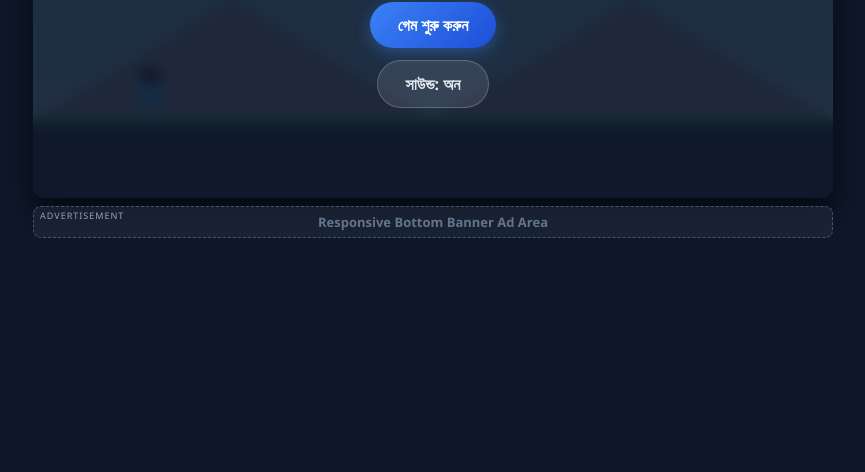
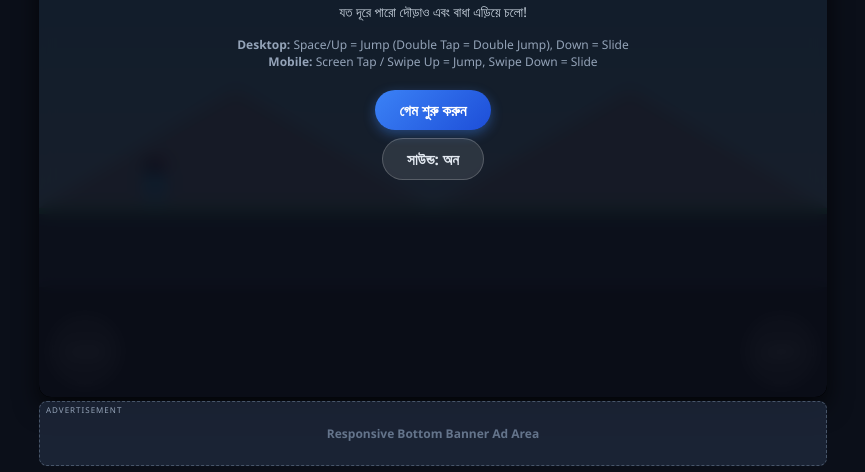
Before and after one commit to arafathossainlimon11/cyber-runner, a plain HTML site: page index.html in a window 1280 px wide. Shown: the part 328-800 px from the top of the page, without its empty margins (207-1072 px from the left). Drawn offline with Linux system fonts and the light colour scheme.

Commit message:
Refactor CSS styles for layout and design updates
Updated various styles in style.css for improved layout and design consistency.

```diff
--- a/style.css
+++ b/style.css
@@ -4,40 +4,54 @@
     padding: 0;
     user-select: none;
     -webkit-user-select: none;
-    font-family: 'Segoe UI', Tahoma, Geneva, Verdana, sans-serif;
+    font-family: 'Segoe UI', Roboto, Helvetica, Arial, sans-serif;
 }
 
 body {
-    background-color: #0f172a;
+    background-color: #0b0f19;
     color: #ffffff;
     display: flex;
-    flex-direction: column;
+    justify-content: center;
     align-items: center;
     min-height: 100vh;
     overflow: hidden;
 }
 
-/* Responsive Ad Container Styles */
+.game-container-outer {
+    width: 100%;
+    max-width: 480px;
+    height: 100vh;
+    display: flex;
+    flex-direction: column;
+    justify-content: space-between;
+    align-items: center;
+    padding: 6px;
+}
+
+/* Ad Containers */
 .ad-container {
     width: 100%;
-    max-width: 800px;
-    background: rgba(30, 41, 59, 0.7);
+    background: rgba(30, 41, 59, 0.8);
     border: 1px dashed #475569;
     border-radius: 8px;
-    margin: 8px 0;
-    padding: 6px;
     text-align: center;
     position: relative;
     z-index: 5;
+    flex-shrink: 0;
 }
 
 .top-ad {
-    height: 60px;
+    height: 55px;
+}
+
+.bottom-ad {
+    height: 65px;
+    margin-top: 4px;
 }
 
 .transition-ad {
-    height: 120px;
-    margin: 15px 0;
+    height: 100px;
+    margin: 12px 0;
     width: 90%;
 }
 
@@ -45,7 +59,7 @@ body {
     position: absolute;
     top: 2px;
     left: 6px;
-    font-size: 9px;
+    font-size: 8px;
     color: #94a3b8;
     letter-spacing: 1px;
 }
@@ -56,7 +70,7 @@ body {
     align-items: center;
     height: 100%;
     color: #64748b;
-    font-size: 13px;
+    font-size: 12px;
     font-weight: 600;
 }
 
@@ -64,18 +78,20 @@ body {
 #gameWrapper {
     position: relative;
     width: 100%;
-    max-width: 800px;
-    height: 450px;
+    flex-grow: 1;
     background: #000;
     border-radius: 12px;
-    box-shadow: 0 20px 30px rgba(0, 0, 0, 0.6);
+    box-shadow: 0 10px 25px rgba(0, 0, 0, 0.7);
     overflow: hidden;
+    display: flex;
+    flex-direction: column;
 }
 
 canvas {
     width: 100%;
     height: 100%;
     display: block;
+    object-fit: contain;
 }
 
 /* UI Overlays */
@@ -93,10 +109,10 @@ canvas {
     flex-direction: column;
     justify-content: center;
     align-items: center;
-    background: rgba(15, 23, 42, 0.88);
-    backdrop-filter: blur(6px);
+    background: rgba(11, 15, 25, 0.92);
+    backdrop-filter: blur(8px);
     z-index: 10;
-    padding: 20px;
+    padding: 16px;
     text-align: center;
 }
 
@@ -106,53 +122,53 @@ canvas {
 
 /* Text & Buttons */
 .game-title {
-    font-size: 2.5rem;
+    font-size: 2.2rem;
     font-weight: 900;
-    letter-spacing: 3px;
+    letter-spacing: 2px;
     background: linear-gradient(135deg, #00f2fe 0%, #4facfe 100%);
     -webkit-background-clip: text;
     -webkit-text-fill-color: transparent;
-    margin-bottom: 10px;
+    margin-bottom: 8px;
 }
 
 .game-over-title {
-    font-size: 2.2rem;
+    font-size: 2rem;
     color: #ef4444;
-    margin-bottom: 10px;
+    margin-bottom: 8px;
 }
 
 .subtitle {
-    font-size: 0.95rem;
+    font-size: 0.85rem;
     color: #cbd5e1;
-    margin-bottom: 20px;
+    margin-bottom: 16px;
 }
 
 .controls-guide {
-    font-size: 0.8rem;
+    font-size: 0.75rem;
     color: #94a3b8;
-    margin-bottom: 20px;
-    line-height: 1.5;
+    margin-bottom: 16px;
+    line-height: 1.4;
 }
 
 .primary-btn, .secondary-btn {
-    padding: 12px 28px;
-    font-size: 1rem;
+    padding: 10px 24px;
+    font-size: 0.95rem;
     font-weight: 700;
     border-radius: 50px;
     border: none;
     cursor: pointer;
-    margin: 6px;
-    transition: transform 0.15s ease, box-shadow 0.15s ease;
+    margin: 4px;
+    transition: transform 0.1s ease, box-shadow 0.1s ease;
 }
 
 .primary-btn {
     background: linear-gradient(135deg, #3b82f6 0%, #1d4ed8 100%);
     color: #fff;
-    box-shadow: 0 4px 15px rgba(59, 130, 246, 0.4);
+    box-shadow: 0 4px 12px rgba(59, 130, 246, 0.4);
 }
 
 .primary-btn:active {
-    transform: scale(0.96);
+    transform: scale(0.95);
 }
 
 .secondary-btn {
@@ -164,10 +180,9 @@ canvas {
 /* HUD Overlay */
 #hud {
     position: absolute;
-    top: 12px;
-    left: 12px;
-    right: 12px;
-    height: auto;
+    top: 8px;
+    left: 8px;
+    right: 8px;
     display: flex;
     justify-content: space-between;
     align-items: center;
@@ -176,26 +191,26 @@ canvas {
 }
 
 .hud-item {
-    background: rgba(15, 23, 42, 0.6);
-    padding: 6px 14px;
-    border-radius: 20px;
-    font-size: 0.85rem;
+    background: rgba(15, 23, 42, 0.75);
+    padding: 4px 10px;
+    border-radius: 16px;
+    font-size: 0.75rem;
     font-weight: 700;
-    border: 1px solid rgba(255, 255, 255, 0.1);
+    border: 1px solid rgba(255, 255, 255, 0.15);
 }
 
 .powerup-status {
-    background: rgba(59, 130, 246, 0.8);
+    background: rgba(59, 130, 246, 0.85);
     color: white;
 }
 
 .icon-btn {
     pointer-events: auto;
-    background: rgba(15, 23, 42, 0.6);
+    background: rgba(15, 23, 42, 0.75);
     border: 1px solid rgba(255, 255, 255, 0.2);
     color: white;
-    width: 36px;
-    height: 36px;
+    width: 32px;
+    height: 32px;
     border-radius: 50%;
     cursor: pointer;
 }
@@ -203,9 +218,9 @@ canvas {
 /* Mobile Touch Controls Layer */
 .mobile-controls-layer {
     position: absolute;
-    bottom: 10px;
-    left: 10px;
-    right: 10px;
+    bottom: 12px;
+    left: 12px;
+    right: 12px;
     display: flex;
     justify-content: space-between;
     pointer-events: none;
@@ -214,23 +229,24 @@ canvas {
 
 .touch-action-btn {
     pointer-events: auto;
-    width: 75px;
-    height: 75px;
+    width: 68px;
+    height: 68px;
     border-radius: 50%;
-    background: rgba(255, 255, 255, 0.15);
-    border: 2px solid rgba(255, 255, 255, 0.3);
+    background: rgba(255, 255, 255, 0.18);
+    border: 2px solid rgba(255, 255, 255, 0.4);
     color: white;
     font-weight: 800;
-    font-size: 0.8rem;
+    font-size: 0.75rem;
     backdrop-filter: blur(4px);
+    touch-action: manipulation;
 }
 
 .touch-action-btn:active {
-    background: rgba(59, 130, 246, 0.5);
+    background: rgba(59, 130, 246, 0.6);
 }
 
 @media (min-width: 768px) {
-    .mobile-controls-layer {
-        display: none;
+    .game-container-outer {
+        max-width: 800px;
     }
 }
```
